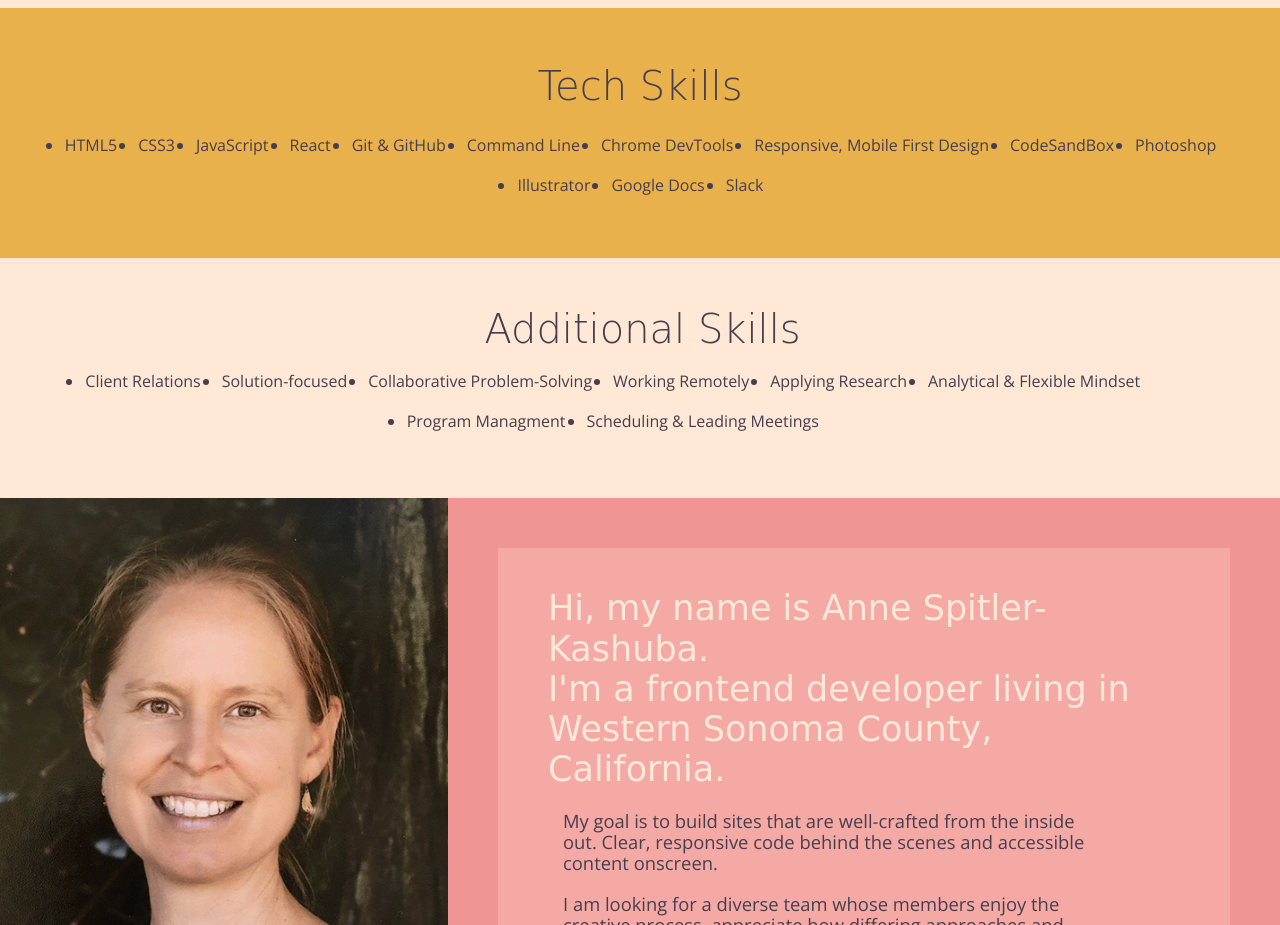
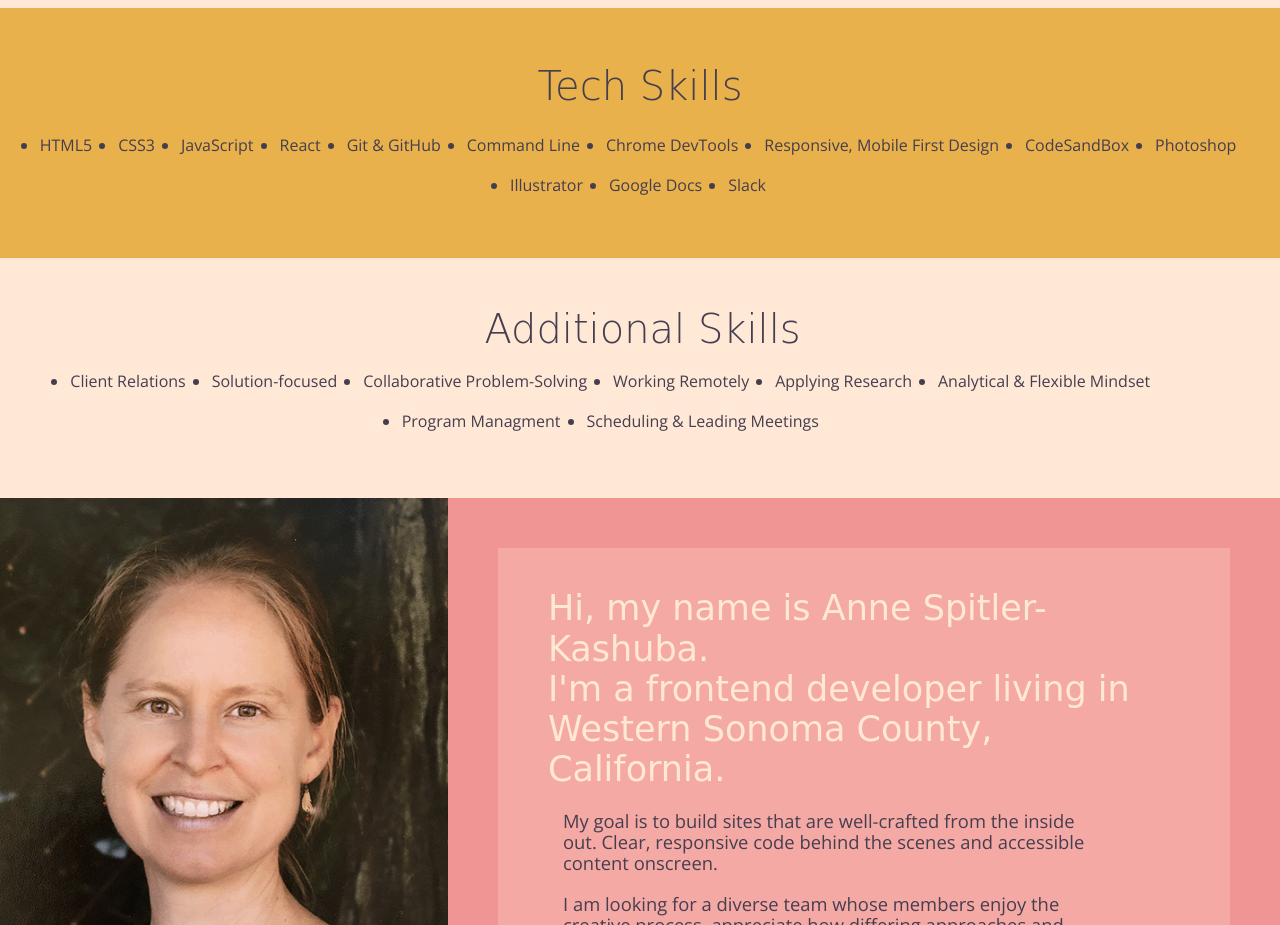
Before and after one commit to wesiptea/ask-porfolio-directory, a website built with Parcel: page index.html in a window 1280 px wide. Shown: the part 1860-2785 px from the top of the page. Built offline with nearby package versions, Linux system fonts and the light colour scheme; a web font is replaced by a local one.

Commit message:
Adjusted padding on skills section

```diff
--- a/css/main.css
+++ b/css/main.css
@@ -289,7 +289,6 @@ div .portfolio-skills {
   border-radius: 8px;
   border-width: 10px;
   color: #453e4f;
-  /* cursor: none; */
   display: inline-block;
   font-family: 'Open Sans', sans-serif;
   font-size: .75em;
@@ -370,7 +369,7 @@ section h3 {
   padding-inline-start: 1px;
   padding-inline-end: 10px;
   margin-inline-start: 10px;
-  padding-right: 10px;
+  padding-right: 15px;
 }
 
 #additional-skills {
```
